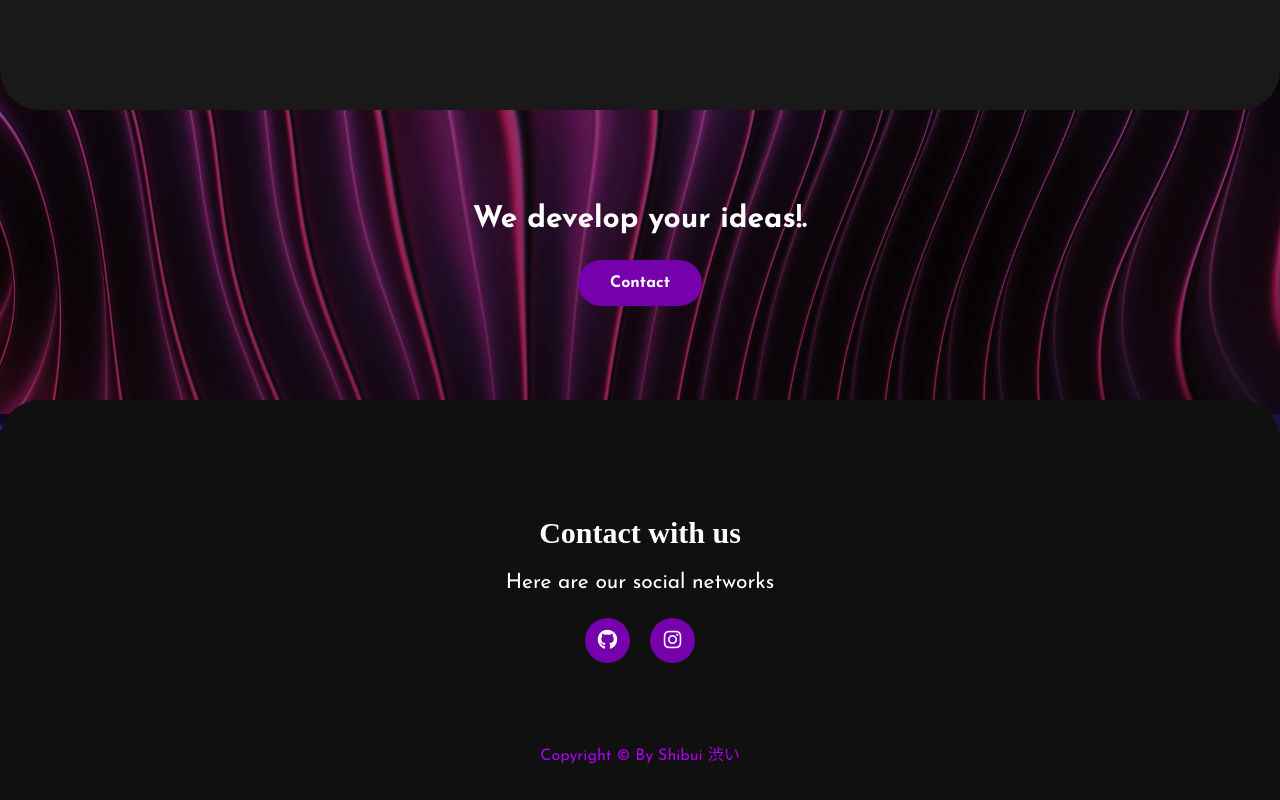
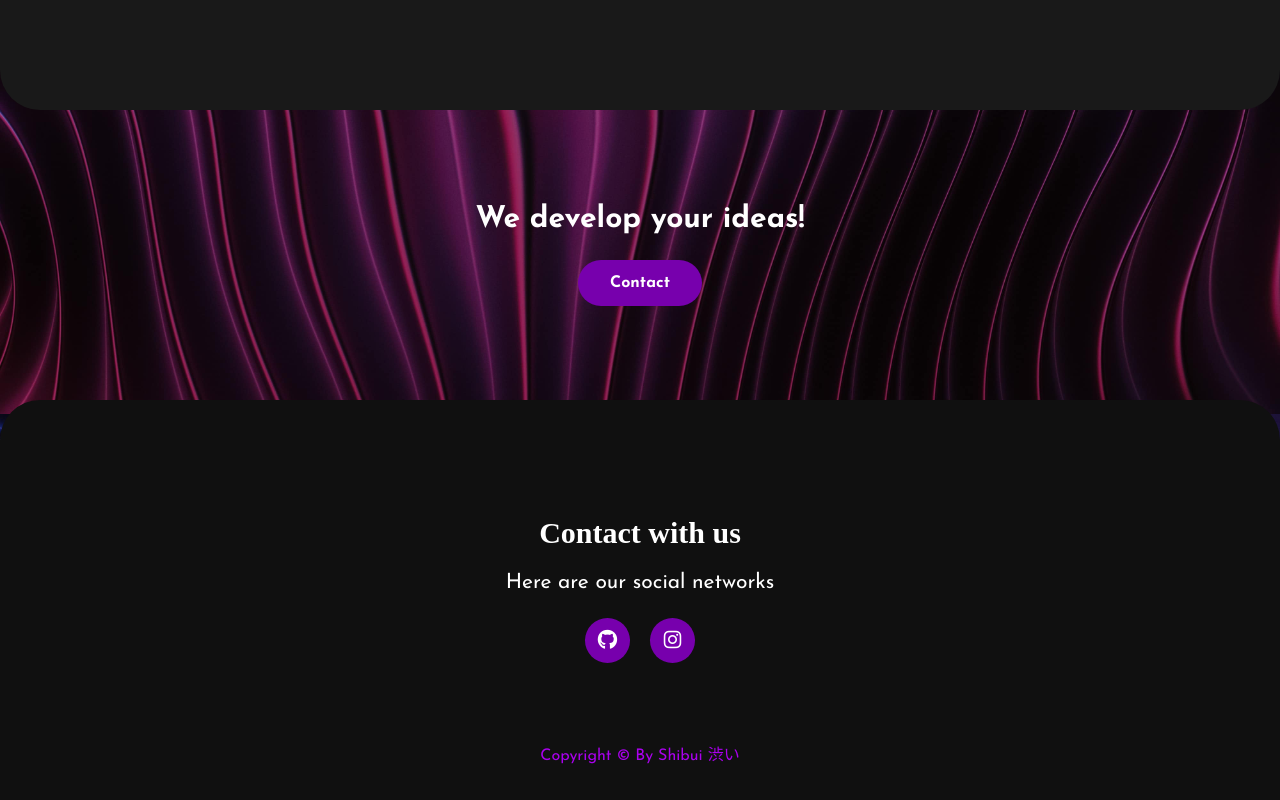
Before and after one commit to ShibuiDev/Portfolio, a plain HTML site: page index.html in a window 1280 px wide. Shown: the part 3426-4226 px from the top of the page. Drawn offline with Linux system fonts and the light colour scheme; a web font is replaced by a local one.

Commit message:
Update index.html

```diff
--- a/index.html
+++ b/index.html
@@ -162,7 +162,7 @@
 
 	<!------Contact Me------>
 	<section id="contact" class="contact-me">
-		<p>We develop your ideas!.</p>
+		<p>We develop your ideas!</p>
 		<a class="button-two" href="#social">Contact</a>
 	</section>
 
```
